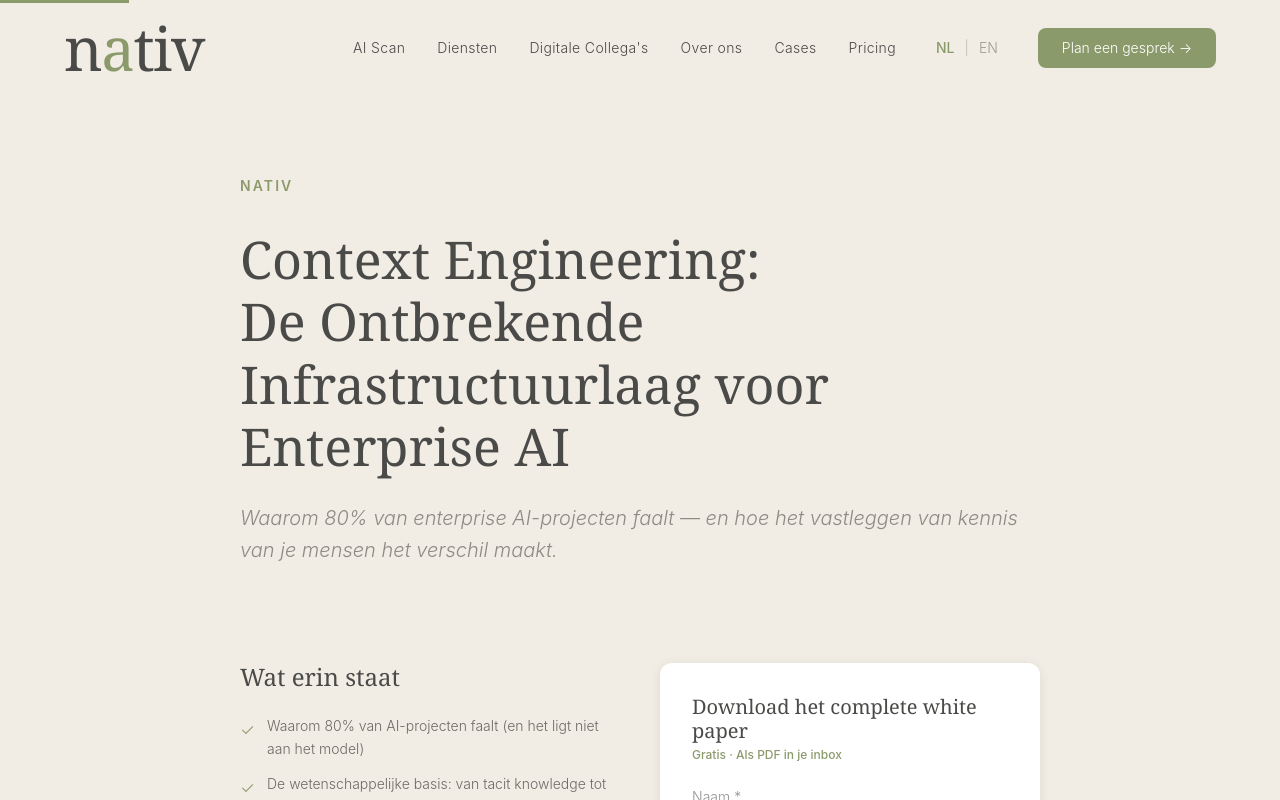
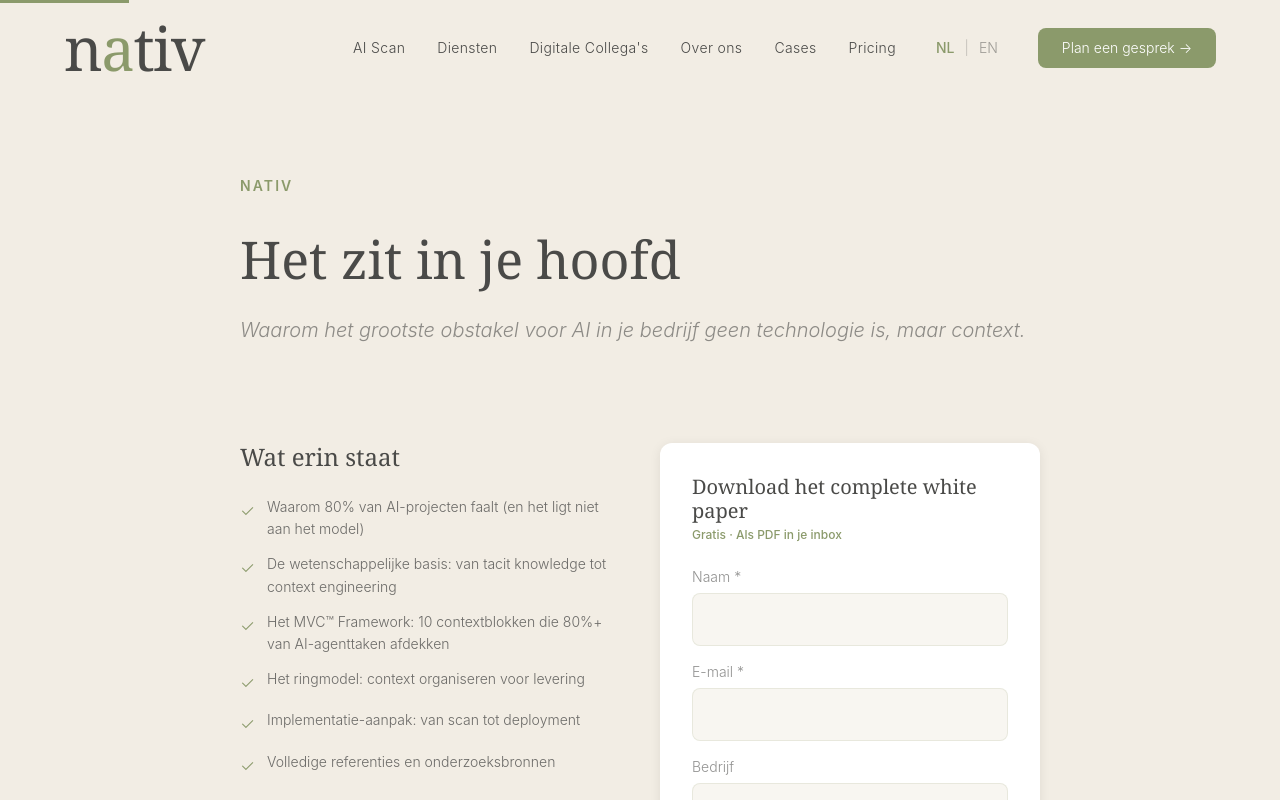
Before and after one commit to henryaoturner-art/nativ-website, a Next.js app: page /whitepaper in a window 1280 px wide. Shown: the top 800 px of the page. Built offline with nearby package versions, Linux system fonts and the light colour scheme.

Commit message:
Update whitepaper page title: 'Het zit in je hoofd' + new subtitle

```diff
--- a/src/app/whitepaper/page.tsx
+++ b/src/app/whitepaper/page.tsx
@@ -7,10 +7,10 @@ import { useLanguage } from "@/lib/language-context";
 const translations = {
   en: {
     logo: "Nativ",
-    heroTitle: "Context Engineering:",
-    heroTitle2: "The Missing Infrastructure Layer for Enterprise AI",
+    heroTitle: "It's in your head",
+    heroTitle2: "",
     heroSub:
-      "Why 80% of enterprise AI projects fail — and how capturing what your people know changes the equation.",
+      "Why the biggest obstacle for AI in your company isn't technology — it's context.",
 
     // What's inside
     insideTitle: "What's inside",
@@ -42,10 +42,10 @@ const translations = {
   },
   nl: {
     logo: "Nativ",
-    heroTitle: "Context Engineering:",
-    heroTitle2: "De Ontbrekende Infrastructuurlaag voor Enterprise AI",
+    heroTitle: "Het zit in je hoofd",
+    heroTitle2: "",
     heroSub:
-      "Waarom 80% van enterprise AI-projecten faalt — en hoe het vastleggen van kennis van je mensen het verschil maakt.",
+      "Waarom het grootste obstakel voor AI in je bedrijf geen technologie is, maar context.",
 
     insideTitle: "Wat erin staat",
     inside1: "Waarom 80% van AI-projecten faalt (en het ligt niet aan het model)",
@@ -124,8 +124,7 @@ export default function WhitepaperPage() {
           <FadeIn delay={100}>
             <h1 className="font-serif text-3xl md:text-5xl lg:text-[52px] leading-[1.15] text-grey">
               {c.heroTitle}
-              <br />
-              {c.heroTitle2}
+              {c.heroTitle2 && <><br />{c.heroTitle2}</>}
             </h1>
           </FadeIn>
           <FadeIn delay={200}>
```
